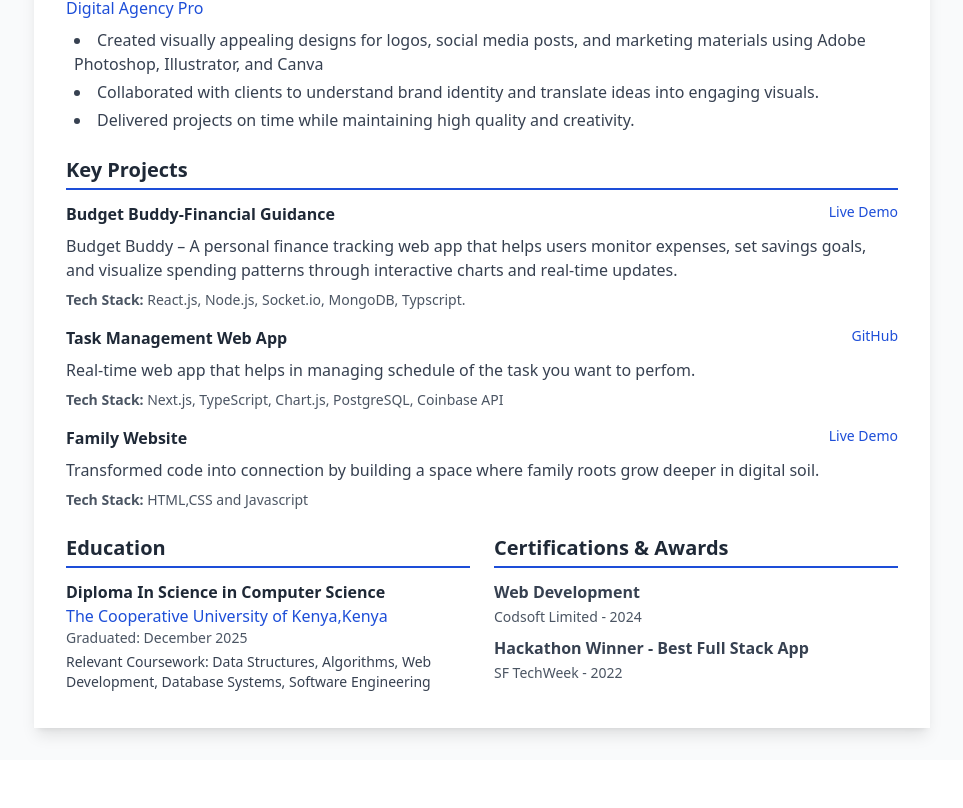
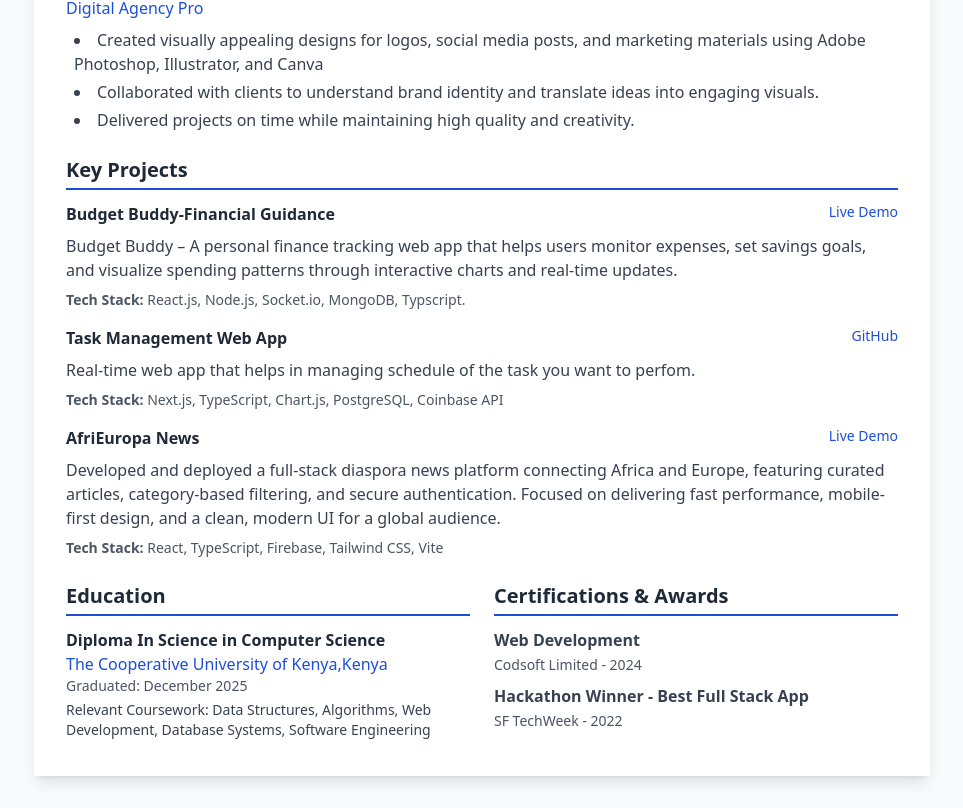
Before and after one commit to moscode2/My-Cv, a React (Vite) app: page / in a window 1280 px wide. Shown: the part 876-1684 px from the top of the page, without its empty margins (158-1121 px from the left). Before the commit the page ends 1636 px from the top, so only its background shows below. Built offline with nearby package versions, Linux system fonts and the light colour scheme.

Commit message:
Update App.tsx

```diff
--- a/src/App.tsx
+++ b/src/App.tsx
@@ -191,14 +191,24 @@ function App() {
 
             <div className="mb-4">
   <div className="flex justify-between items-start mb-2">
-                <h3 className="font-bold text-gray-800">Family Website</h3>
-                <a href="https://rajore-family.vercel.app" className="text-blue-700 text-sm hover:underline">Live Demo</a>
+    <h3 className="font-bold text-gray-800">AfriEuropa News</h3>
+    <a
+      href="https://afri-diaspora-webpage.vercel.app/"
+      className="text-blue-700 text-sm hover:underline"
+      target="_blank"
+      rel="noopener noreferrer"
+    >
+      Live Demo
+    </a>
   </div>
   <p className="text-gray-700 mb-2">
-                Transformed code into connection by building a space where family roots grow deeper in digital soil.
+    Developed and deployed a full-stack diaspora news platform connecting
+    Africa and Europe, featuring curated articles, category-based filtering,
+    and secure authentication. Focused on delivering fast performance,
+    mobile-first design, and a clean, modern UI for a global audience.
   </p>
   <p className="text-sm text-gray-600">
-                <strong>Tech Stack:</strong> HTML,CSS and Javascript
+    <strong>Tech Stack:</strong> React, TypeScript, Firebase, Tailwind CSS, Vite
   </p>
 </div>
           </section>
```
Lines whose indentation alone changed are shown as unchanged.
